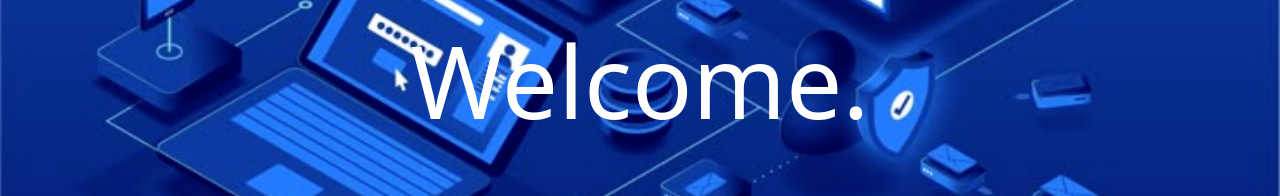
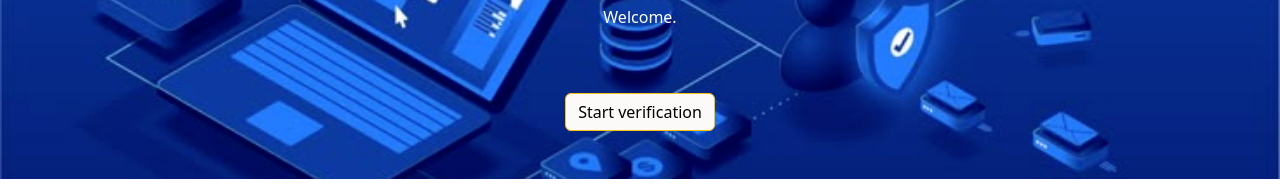
Before and after one commit to SRICHARD123/My_Portfolio, a plain HTML site: page PORTFOLIO.html in a window 1280 px wide. Shown: the part 299-495 px from the top of the page. Drawn offline with nearby package versions, Linux system fonts and the light colour scheme.

Commit message:
seven commit

```diff
--- a/PORTFOLIO.html
+++ b/PORTFOLIO.html
@@ -50,7 +50,7 @@
 
     <br><br><br>
   <h1  style="font-size: 100px;" class="getintouch">Portfolio</h1>
-  <p  style="font-size: 100px;">Welcome.</p>
+  <p  style="font-size: 1;">Welcome.</p>
   <button type="button"  id="startverification" class="btn btn-warning mt-5">Start verification</button>
 
 
```
Also changed, not shown: index.html (+1 -1 lines).
